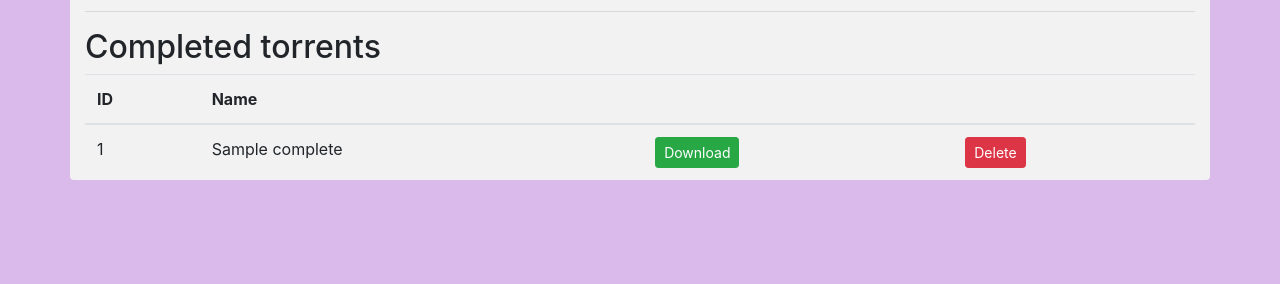
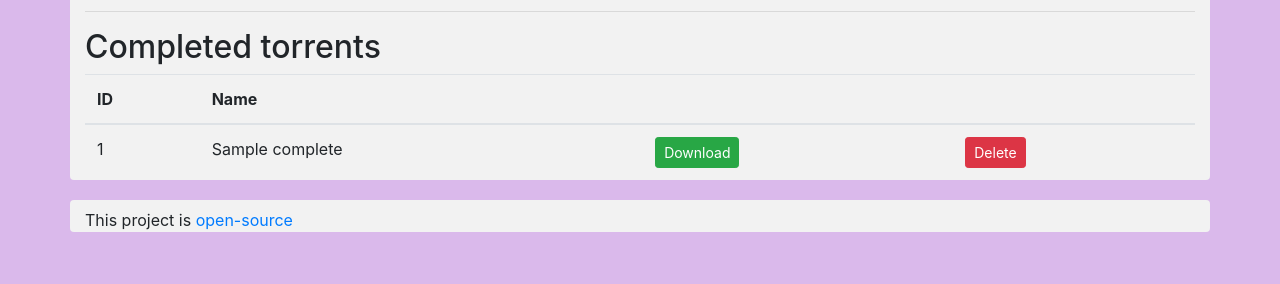
Before and after one commit to pgossman/download-proxy, a Flask app: template src/templates/home.html in a window 1280 px wide. Shown: the part 516-800 px from the top of the page. Run offline with Flask 2, Linux system fonts and the light colour scheme; the template is opened without the code that fills it: most values are stand-ins (such as "Sample title", 1, 10 or a date in 2020); some libraries are stand-ins or nearby versions.

Commit message:
[ui] Add link to github in footer

```diff
--- a/src/templates/base.html
+++ b/src/templates/base.html
@@ -15,5 +15,11 @@
             {% endfor %}
             {% block content %}{% endblock %}
         </div>
+
+        {% if self.footer() %}
+        <div class="container rounded">
+            {% block footer %}{% endblock %}
+        </div>
+        {% endif %}
     </body>
 </html>
--- a/src/templates/home.html
+++ b/src/templates/home.html
@@ -86,3 +86,7 @@
     {% endif %}
 </div>
 {% endblock %}
+
+{% block footer %}
+This project is <a href="http://github.com/pgossman/download-proxy">open-source</a>
+{% endblock %}
```
